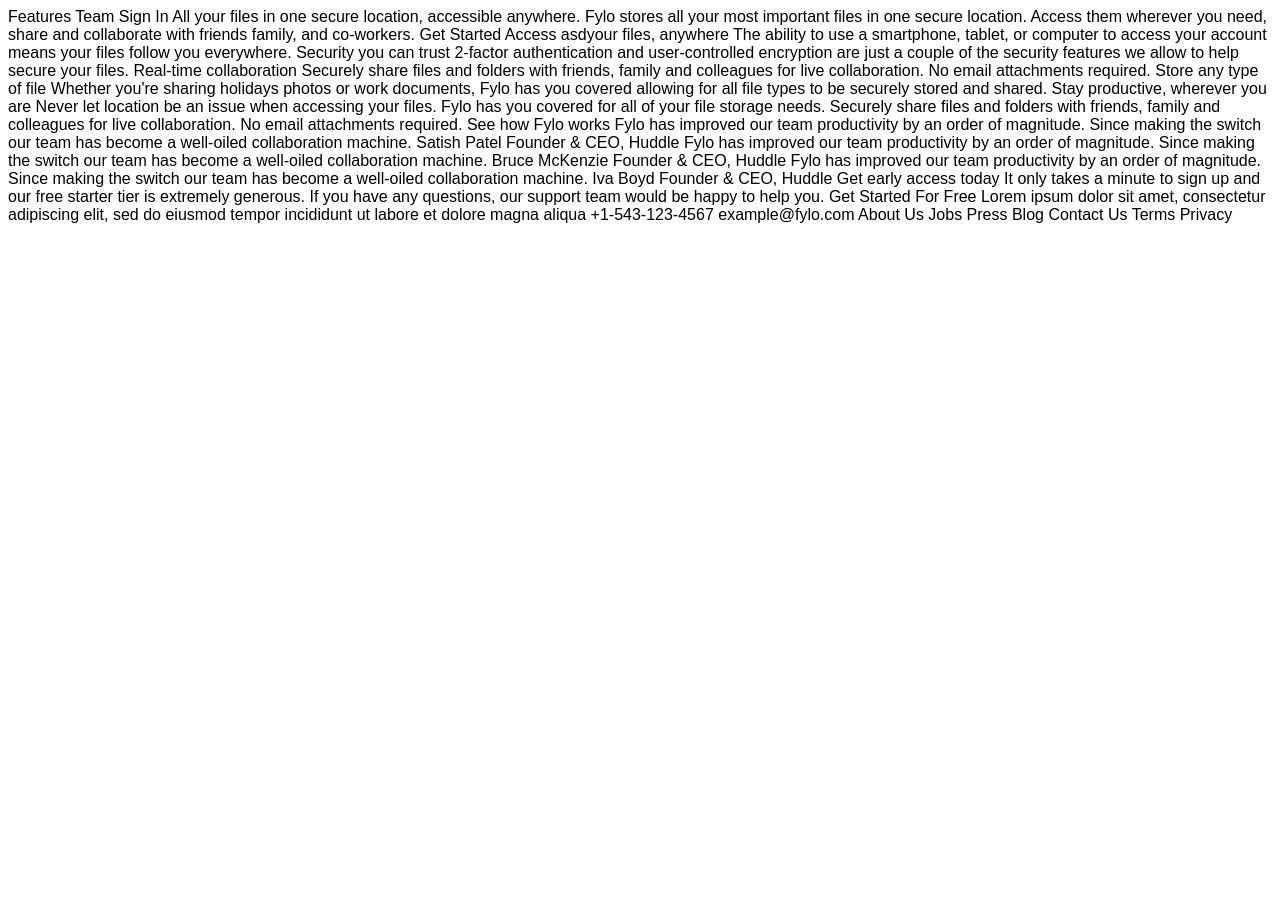
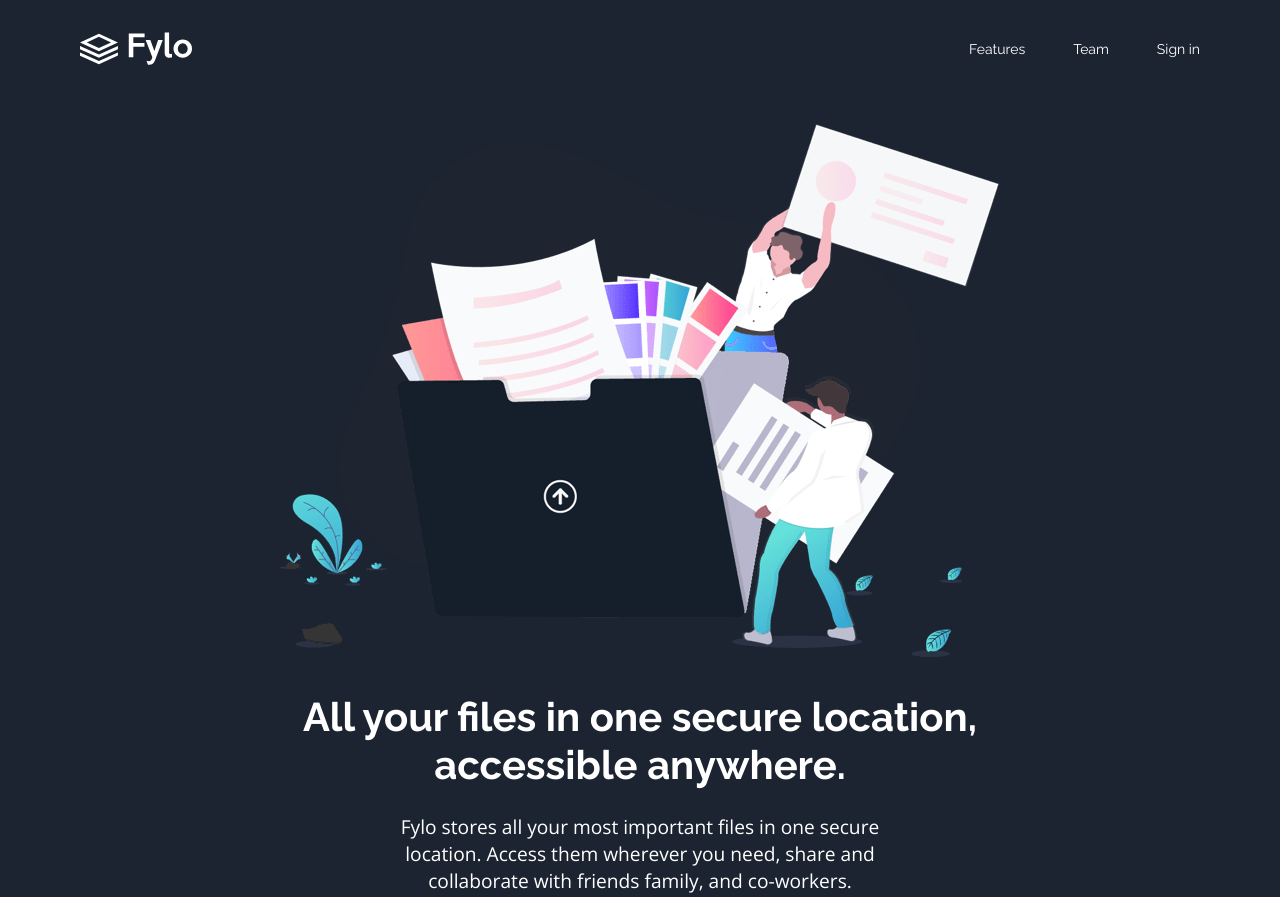
Before and after one commit to namdosanwannabe/fylo-dark-theme-landing-page, a website built with Vite: page index.html in a window 1280 px wide. Shown: the top 897 px of the page. Before the commit the page ends 800 px from the top, so only its background shows below. Built offline with nearby package versions, Linux system fonts and the light colour scheme; a web font is replaced by a local one.

Commit message:
feat: Add styles the welcome section

```diff
--- a/css/style.css
+++ b/css/style.css
@@ -1,5 +1,6 @@
-@import url(https://fonts.google.com/specimen/Raleway);
-@import url(https://fonts.google.com/specimen/Open+Sans);
+@import url('https://fonts.googleapis.com/css2?family=Raleway:wght@400;700&display=swap');
+
+@import url('https://fonts.googleapis.com/css2?family=Open+Sans:wght@400;700&display=swap');
 
 :root {
   --raleway: 'Raleway', sans-serif;
@@ -20,6 +21,95 @@
   --fs-normal: 0.875rem;
 }
 
+* {
+  margin: 0;
+  padding: 0;
+  box-sizing: border-box;
+}
+
 body {
+  font-family: var(--open-sans);
+  color: white;
+}
+
+header {
+  display: flex;
+  justify-content: space-between;
+  align-items: center;
+  background-color: var(--primary-color);
+  padding: 2rem 5rem;
+}
+
+.header__logo {
+  max-width: 7rem;
+  min-width: 5rem;
+}
+
+.navigation ul {
+  display: flex;
+  gap: 3rem;
+}
+
+.navigation__items {
+  position: relative;
   font-family: var(--raleway);
+  font-size: var(--fs-normal);
+  font-weight: var(--fw-400);
+  list-style-type: none;
+  cursor: pointer;
 }
+
+.navigation__items::before {
+  content: '';
+  width: 100%;
+  height: 1px;
+  background-color: white;
+  position: absolute;
+  bottom: 0;
+  transform: scaleX(0);
+  transform-origin: bottom left;
+  transition: transform 0.3s ease;
+}
+
+.navigation__items:hover::before {
+  transform: scaleX(1);
+}
+
+.welcome-section {
+  background-color: var(--primary-color);
+}
+
+.welcome__content {
+  display: flex;
+  flex-direction: column;
+  justify-content: center;
+  align-items: center;
+
+  gap: 1.5rem;
+}
+
+.welcome__content h1 {
+  font-size: 2.5rem;
+  font-family: var(--raleway);
+  font-weight: var(--fw-700);
+  text-align: center;
+
+  line-height: 3rem;
+  margin-top: 1%;
+}
+
+.welcome__content p {
+  font-size: 1.2rem;
+  max-width: 40vw;
+  min-width: 40vh;
+  text-align: center;
+}
+
+.welcome__image {
+  max-width: 100%;
+  margin-top: 2%;
+}
+
+.bg-curvy-desktop {
+  width: 100%;
+}
--- a/index.html
+++ b/index.html
@@ -18,10 +18,43 @@
     </title>
   </head>
   <body>
-    Features Team Sign In All your files in one secure location, accessible
-    anywhere. Fylo stores all your most important files in one secure location.
-    Access them wherever you need, share and collaborate with friends family,
-    and co-workers. Get Started Access asdyour files, anywhere The ability to
+    <header>
+      <img src="/assets/logo.svg" alt="Fylo.logo" class="header__logo" />
+      <div class="navigation">
+        <ul>
+          <li class="navigation__items">Features</li>
+          <li class="navigation__items">Team</li>
+          <li class="navigation__items">Sign in</li>
+        </ul>
+      </div>
+    </header>
+
+    <main>
+      <section class="welcome-section">
+        <div class="welcome__content">
+          <img
+            src="assets/illustration-intro.png"
+            alt="working people"
+            class="welcome__image"
+          />
+          <h1>
+            All your files in one secure location, <br />accessible anywhere.
+          </h1>
+          <p>
+            Fylo stores all your most important files in one secure location.
+            Access them wherever you need, share and collaborate with friends
+            family, and co-workers.
+          </p>
+          <button>Get Started</button>
+        </div>
+        <img
+          src="assets/bg-curvy-desktop.svg"
+          alt="curve"
+          class="bg-curvy-desktop"
+        />
+      </section>
+    </main>
+    <!-- Features Team Sign In   Get Started Access asdyour files, anywhere The ability to
       use a smartphone, tablet, or computer to access your account means your
       files follow you everywhere. Security you can trust 2-factor authentication
       and user-controlled encryption are just a couple of the security features we
@@ -46,6 +79,8 @@
       questions, our support team would be happy to help you. Get Started For Free
       Lorem ipsum dolor sit amet, consectetur adipiscing elit, sed do eiusmod
       tempor incididunt ut labore et dolore magna aliqua +1-543-123-4567
-    example@fylo.com About Us Jobs Press Blog Contact Us Terms Privacy
+      example@fylo.com About Us Jobs Press Blog Contact Us Terms Privacy -->
+
+    <script src="js/script.js"></script>
   </body>
 </html>
```
Lines whose indentation alone changed are shown as unchanged.
